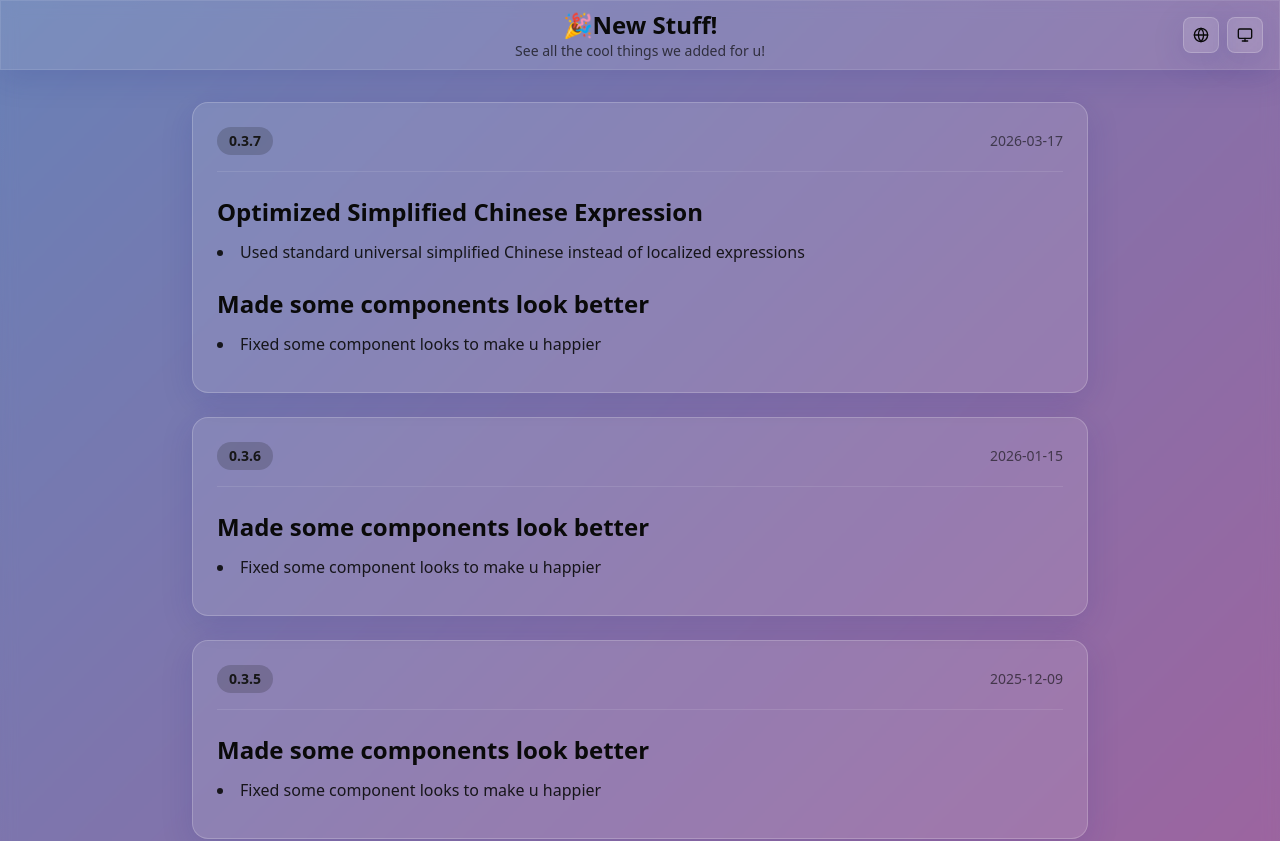
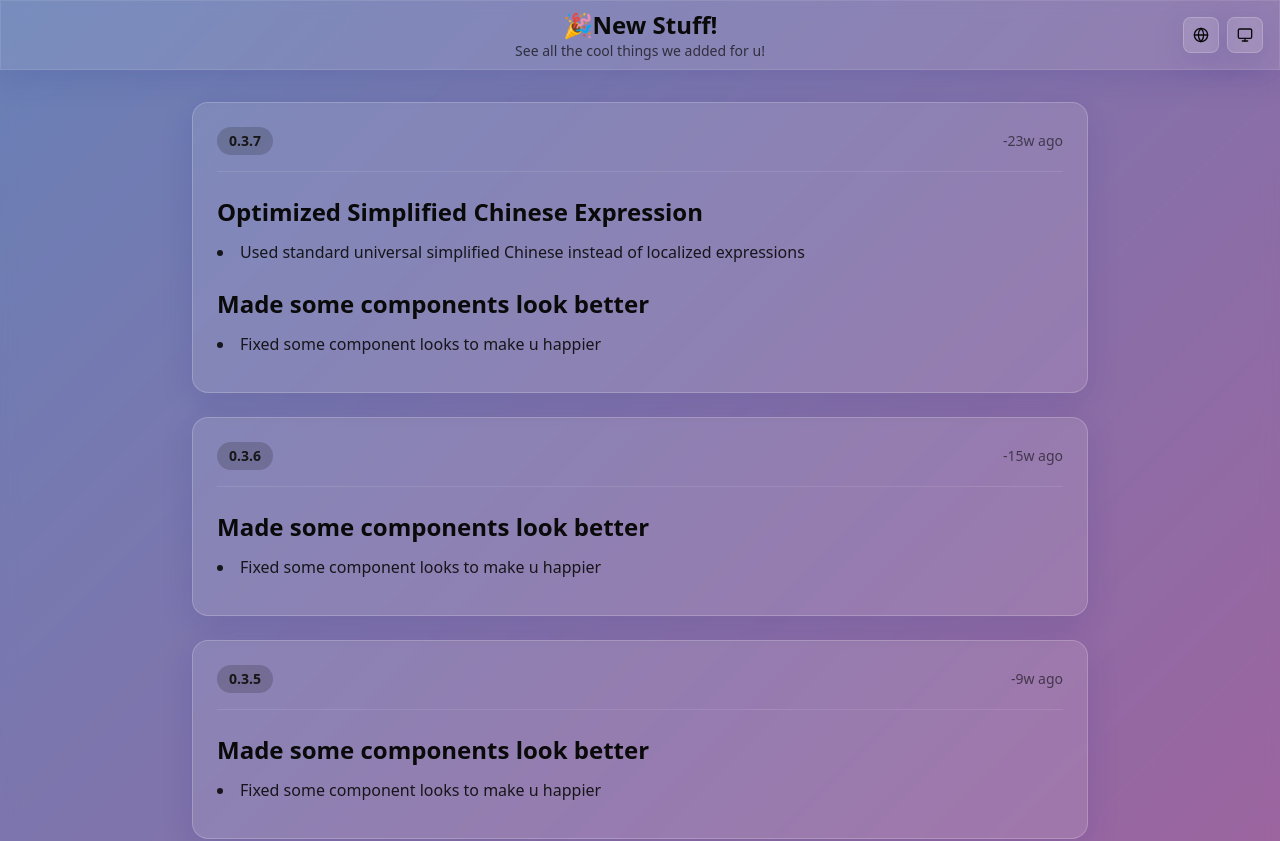
Before and after one commit to chronie-shizutoki/changelog-viewer, a React (Vite) app: page / in a window 1280 px wide. Shown: the top 841 px of the page. Built offline with nearby package versions, Linux system fonts and the light colour scheme.

Commit message:
feat(i18n): add relative time formatting support
Implement formatRelativeTime function and add time-related translations for all supported languages to display relative dates in changelog entries

```diff
--- a/src/App.jsx
+++ b/src/App.jsx
@@ -21,7 +21,13 @@ const uiTexts = {
     "themeSystem": 'System',
     "themeLight": 'Light',
     "themeDark": 'Dark',
-    "language": 'Speak my language! 🌍'
+    "language": 'Speak my language! 🌍',
+    "timeToday": 'Today',
+    "timeYesterday": 'Yesterday',
+    "timeDaysAgo": '{days}d ago',
+    "timeWeeksAgo": '{weeks}w ago',
+    "timeMonthsAgo": '{months}mo ago',
+    "timeYearsAgo": '{years}y ago'
   },
   "ja": {
     "title": '🎉お知らせにゃん！',
@@ -31,7 +37,13 @@ const uiTexts = {
     "themeSystem": '自動',
     "themeLight": 'ライト',
     "themeDark": 'ダーク',
-    "language": '言葉を変える 🌍'
+    "language": '言葉を変える 🌍',
+    "timeToday": '今日',
+    "timeYesterday": '昨日',
+    "timeDaysAgo": '{days}日前',
+    "timeWeeksAgo": '{weeks}週間前',
+    "timeMonthsAgo": '{months}か月前',
+    "timeYearsAgo": '{years}年前'
   },
   "zh": {
     "title": '🎉新鲜事速递！',
@@ -41,7 +53,13 @@ const uiTexts = {
     "themeSystem": '系统',
     "themeLight": '浅色',
     "themeDark": '深色',
-    "language": '切换语言 🌍'
+    "language": '切换语言 🌍',
+    "timeToday": '今天',
+    "timeYesterday": '昨天',
+    "timeDaysAgo": '{days}天前',
+    "timeWeeksAgo": '{weeks}周前',
+    "timeMonthsAgo": '{months}月前',
+    "timeYearsAgo": '{years}年前'
   },
   "tw": {
     "title": '🎉新鮮事速遞！',
@@ -51,7 +69,13 @@ const uiTexts = {
     "themeSystem": '系統',
     "themeLight": '淺色',
     "themeDark": '深色',
-    "language": '切換語言 🌍'
+    "language": '切換語言 🌍',
+    "timeToday": '今天',
+    "timeYesterday": '昨天',
+    "timeDaysAgo": '{days}天前',
+    "timeWeeksAgo": '{weeks}週前',
+    "timeMonthsAgo": '{months}月前',
+    "timeYearsAgo": '{years}年前'
   }
 }
 
@@ -96,6 +120,49 @@ function App() {
       case 'light': return Sun;
       case 'dark': return Moon;
       default: return Monitor;
+    }
+  }
+
+  const formatRelativeTime = (dateString) => {
+    const date = new Date(dateString);
+    const now = new Date();
+    const diffTime = now - date;
+    const diffDays = Math.floor(diffTime / (1000 * 60 * 60 * 24));
+
+    if (diffDays === 0) {
+      return text.timeToday;
+    } else if (diffDays === 1) {
+      return text.timeYesterday;
+    } else if (diffDays >= 2 && diffDays <= 6) {
+      return text.timeDaysAgo.replace('{days}', diffDays);
+    } else if (diffDays >= 7 && diffDays <= 27) {
+      const weeks = Math.floor(diffDays / 7);
+      return text.timeWeeksAgo.replace('{weeks}', weeks);
+    }
+
+    const yearDiff = now.getFullYear() - date.getFullYear();
+    const monthDiff = now.getMonth() - date.getMonth();
+    const totalMonths = yearDiff * 12 + monthDiff;
+
+    const targetDay = date.getDate();
+    const currentDay = now.getDate();
+
+    let months = totalMonths;
+    if (currentDay < targetDay) {
+      const dayDifference = targetDay - currentDay;
+      if (dayDifference > 5) {
+        months = totalMonths - 1;
+      }
+    }
+
+    if (months < 1) {
+      const weeks = Math.floor(diffDays / 7);
+      return text.timeWeeksAgo.replace('{weeks}', weeks);
+    } else if (months < 12) {
+      return text.timeMonthsAgo.replace('{months}', months);
+    } else {
+      const years = Math.floor(months / 12);
+      return text.timeYearsAgo.replace('{years}', years);
     }
   }
 
@@ -385,7 +452,7 @@ function App() {
                         {log.version}
                       </span>
                     </div>
-                    <span className="text-foreground/60 text-sm">{log.date}</span>
+                    <span className="text-foreground/60 text-sm">{formatRelativeTime(log.date)}</span>
                   </div>
 
                   <div
```
